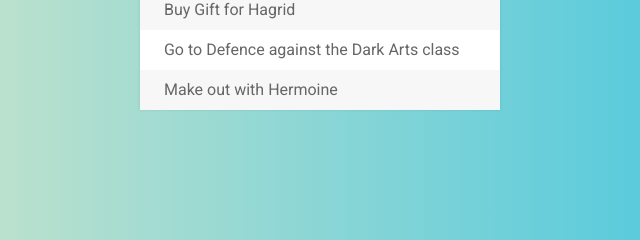
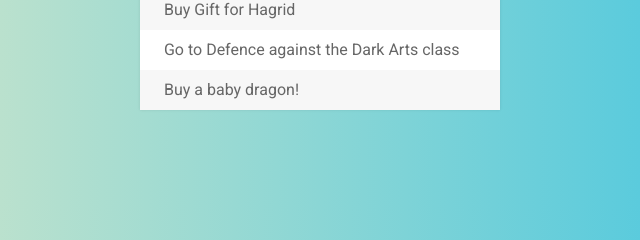
Before and after one commit to kshirsagarpratik/To-Do-List, a plain HTML site: page index.html in a window 1280 px wide. Shown: the part 251-491 px from the top of the page, 320-960 px from the left. Drawn offline with Linux system fonts and the light colour scheme.

Commit message:
change default todo

```diff
--- a/index.html
+++ b/index.html
@@ -15,7 +15,7 @@
 			<li><span><i class="fas fa-trash-alt"></i></span> Buy Robes</li>
 			<li><span><i class="fas fa-trash-alt"></i></span> Buy Gift for Hagrid</li>
 			<li><span><i class="fas fa-trash-alt"></i></span> Go to Defence against the Dark Arts class</li>
-			<li><span><i class="fas fa-trash-alt"></i></span> Make out with Hermoine</li>
+			<li><span><i class="fas fa-trash-alt"></i></span> Buy a baby dragon!</li>
 		</ul>
 	</div>
 	<script type="text/javascript" src="assets/js/todolist.js"></script>
```
